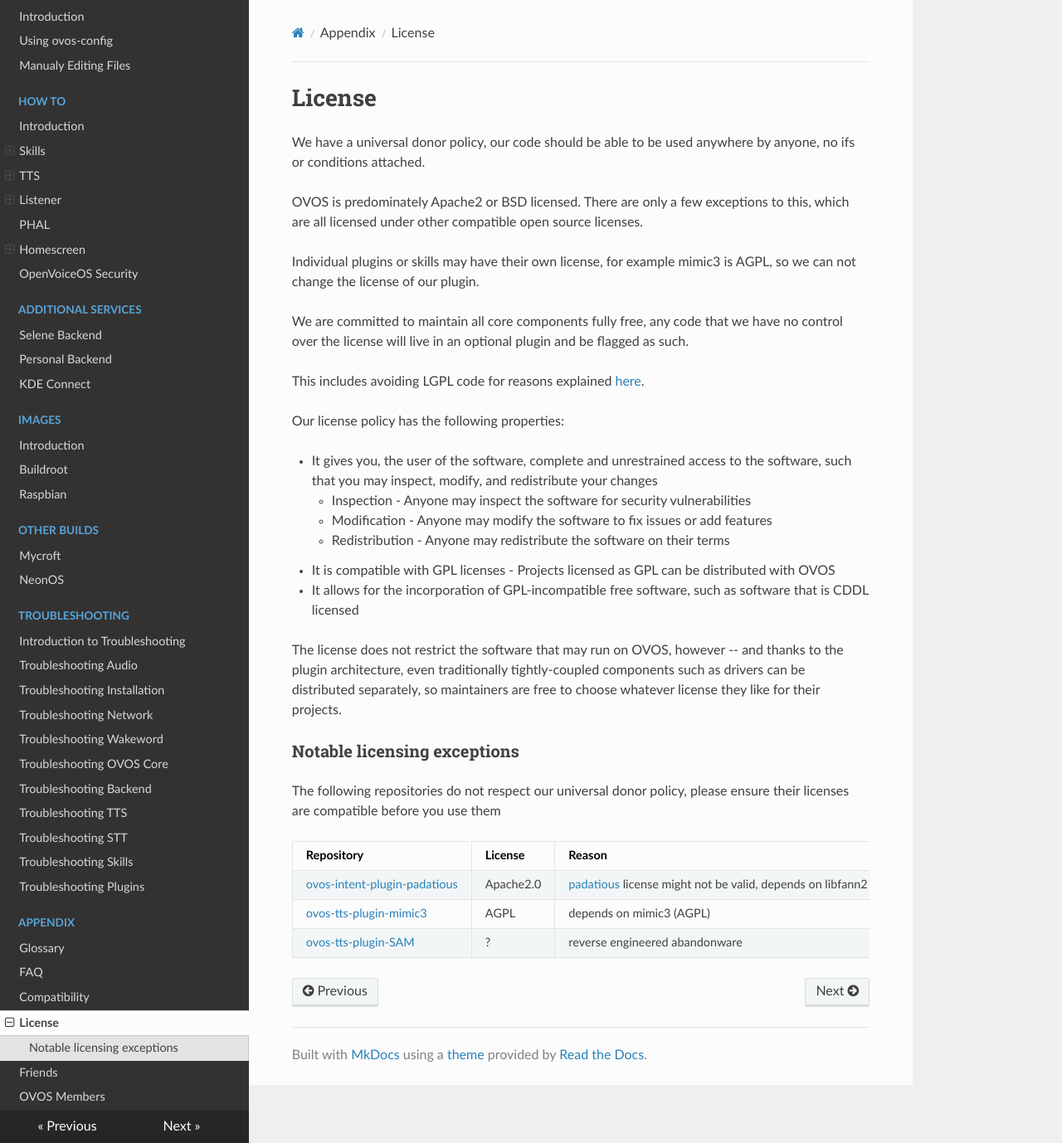
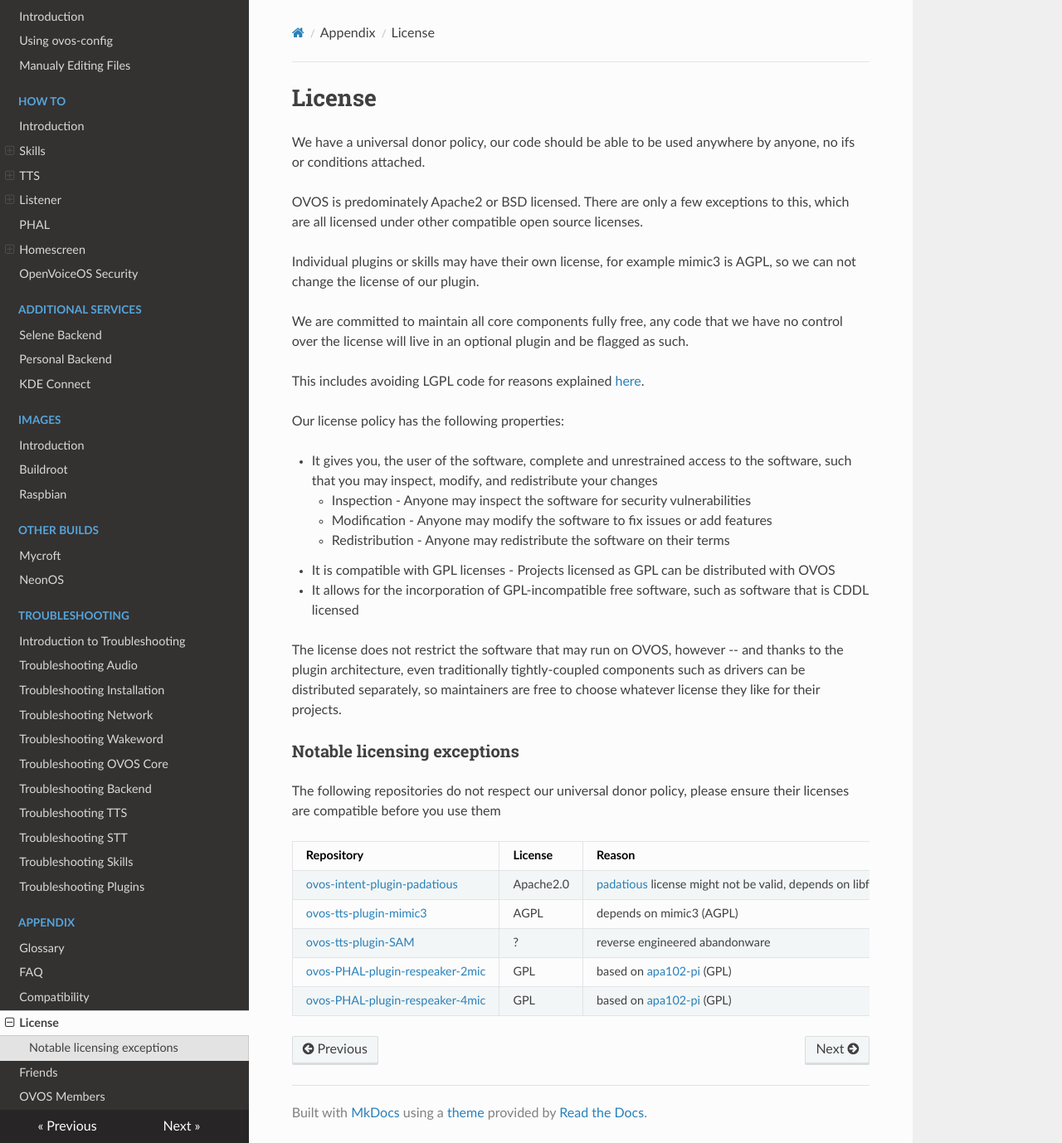
Before and after one commit to OpenVoiceOS/community-docs, an MkDocs documentation site: the page built from docs/license.md, in a window 1280 px wide and 1378 px high. Shown: the whole window at 83% size. Built offline with MkDocs 1.6.1, drawn with Linux system fonts in a browser that asks for light colours; nearby versions of some CDN libraries.

Commit message:
add PHAL respeaker plugins to license exceptions (#70)
* add PHAL respeaker plugins to license exceptions

* fixed explanation

Code is "based on" it doesn't "depend on"

```diff
--- a/docs/license.md
+++ b/docs/license.md
@@ -31,3 +31,5 @@
 | [ovos-intent-plugin-padatious](https://github.com/OpenVoiceOS/ovos-intent-plugin-padatious) | Apache2.0 | [padatious](https://github.com/MycroftAI/padatious) license might not be valid, depends on libfann2 (LGPL) |
 | [ovos-tts-plugin-mimic3](https://github.com/OpenVoiceOS/ovos-tts-plugin-mimic3)             | AGPL      | depends on mimic3 (AGPL)                                                                                   |
 | [ovos-tts-plugin-SAM](https://github.com/OpenVoiceOS/ovos-tts-plugin-SAM)                   | ?         | reverse engineered abandonware                                                                             |
+| [ovos-PHAL-plugin-respeaker-2mic](https://github.com/OpenVoiceOS/ovos-PHAL-plugin-respeaker-2mic) | GPL | based on [apa102-pi](https://github.com/tinue/apa102-pi) (GPL)                            |
+| [ovos-PHAL-plugin-respeaker-4mic](https://github.com/OpenVoiceOS/ovos-PHAL-plugin-respeaker-4mic) | GPL | based on [apa102-pi](https://github.com/tinue/apa102-pi) (GPL)                            |
```
